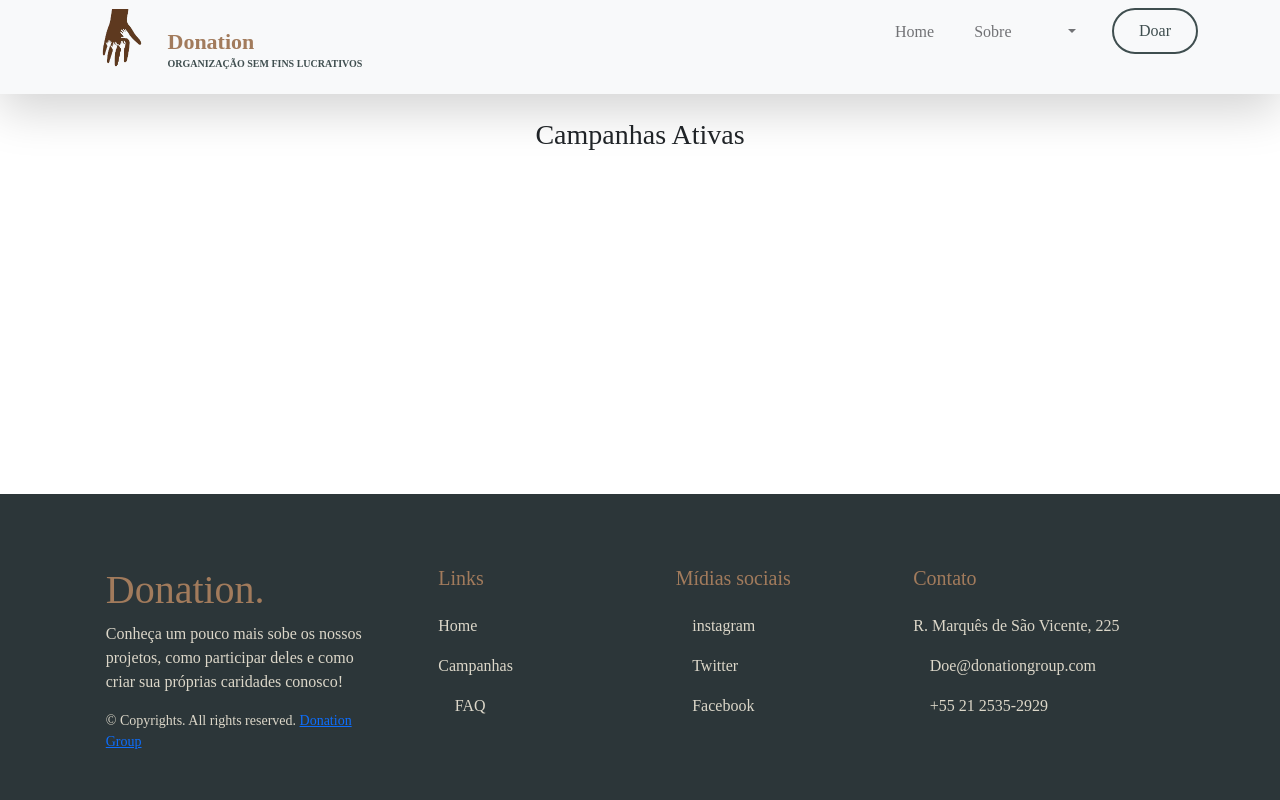
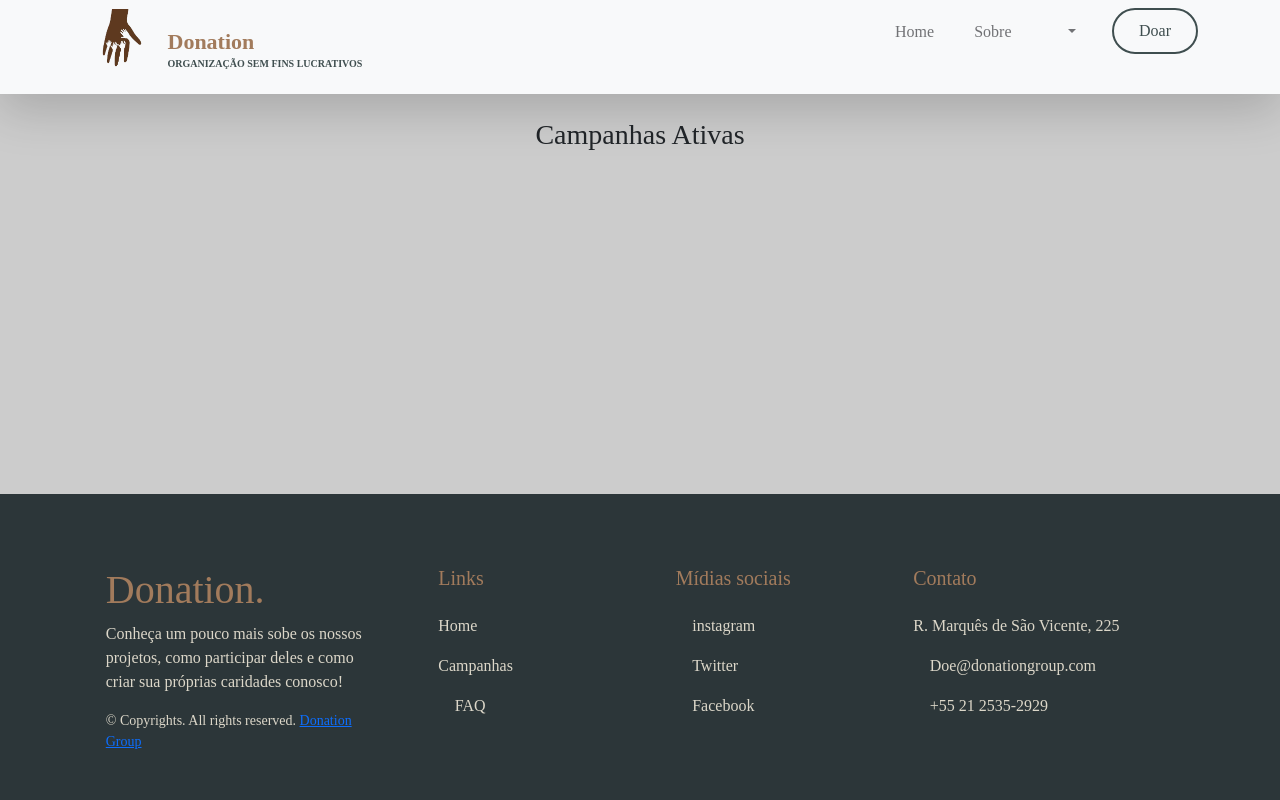
Before and after one commit to Levis33/progweb-2, a Django app: page /campanhas/ in a window 1280 px wide. Run offline with Django 4.2, Linux system fonts and the light colour scheme; the visitor is signed in with stand-in values (Sample User, id 1); data that the repository does not hold is empty; some libraries are stand-ins or nearby versions.

Commit message:
trocando cor de fundo

```diff
--- a/donation/static/css/style.css
+++ b/donation/static/css/style.css
@@ -78,6 +78,7 @@ body {
   min-height: 100vh;
   display: flex;
   flex-direction: column;
+  background-color: #cccccc;
 }
 
 .obrigatorio { /* <span class="obrigatorio">*</span> */
```
